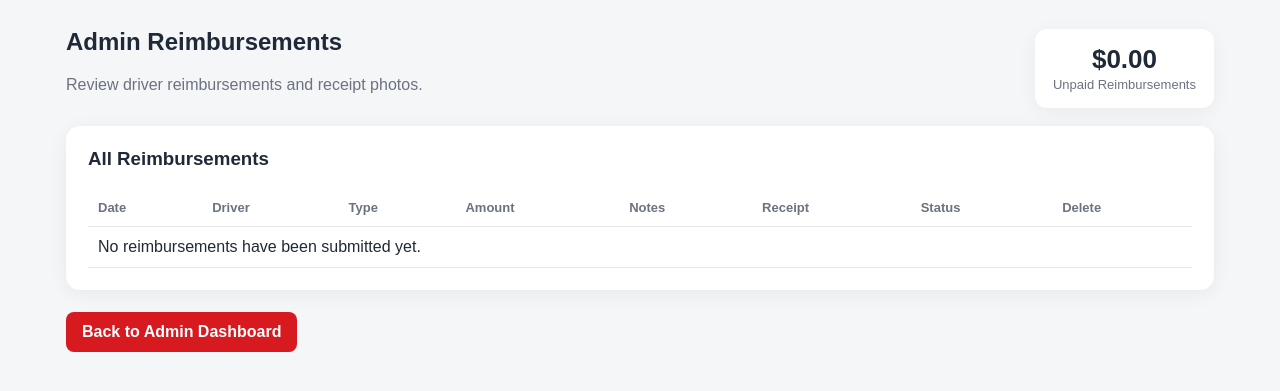
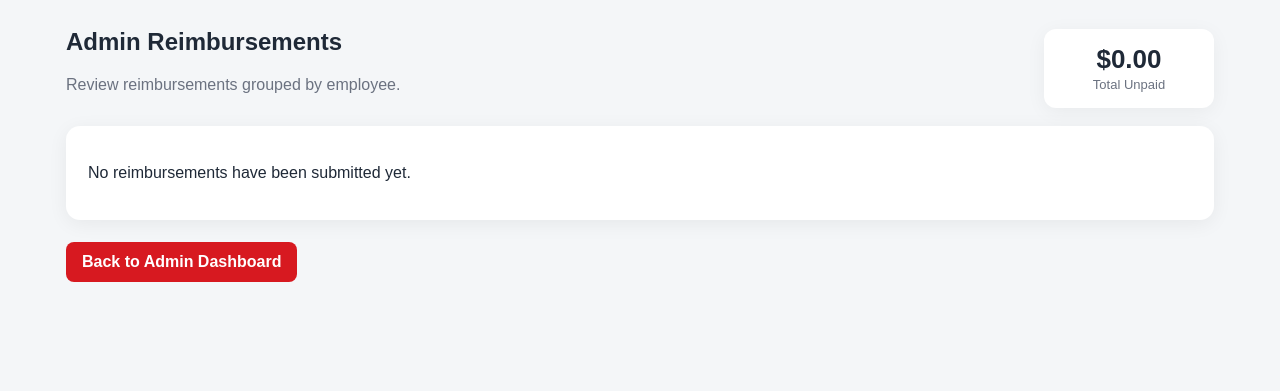
Before and after one commit to WellerTT/tnt-mileage-app, a Flask app: template templates/admin_reimbursements.html in a window 1280 px wide. Shown: the part 77-468 px from the top of the page. Run offline with Flask 3, Linux system fonts and the light colour scheme; the template is opened without the code that fills it, so the values that code supplies are empty; some libraries are stand-ins or nearby versions.

Commit message:
Update admin_reimbursements.html

```diff
--- a/templates/admin_reimbursements.html
+++ b/templates/admin_reimbursements.html
@@ -3,48 +3,114 @@
 {% block content %}
 
 <div class="top-row">
+
     <div>
         <h2>Admin Reimbursements</h2>
+
         <p class="muted">
-            Review driver reimbursements and receipt photos.
+            Review reimbursements grouped by employee.
         </p>
     </div>
 
     <div class="stat">
+
         <strong>
             ${{ "%.2f"|format(unpaid_total) }}
         </strong>
+
         <span>
-            Unpaid Reimbursements
+            Total Unpaid
         </span>
+
     </div>
+
 </div>
 
 
+{% set grouped = reimbursements|groupby("driver_name") %}
+
+
+{% for driver_name, driver_reimbursements in grouped %}
+
 <div class="card">
 
-    <h3>All Reimbursements</h3>
+    <div class="top-row">
+
+        <div>
+
+            <h3>
+                {{ driver_name }}
+            </h3>
+
+            <p class="muted">
+
+                {{ driver_reimbursements|length }}
+
+                reimbursement{% if driver_reimbursements|length != 1 %}s{% endif %}
+
+            </p>
+
+        </div>
+
+
+        <div class="stat">
+
+            {% set ns = namespace(total=0) %}
+
+            {% for r in driver_reimbursements %}
+
+                {% if r.status == "Unpaid" %}
+
+                    {% set ns.total = ns.total + r.amount %}
+
+                {% endif %}
+
+            {% endfor %}
+
+
+            <strong>
+                ${{ "%.2f"|format(ns.total) }}
+            </strong>
+
+            <span>
+                Employee Unpaid
+            </span>
+
+        </div>
+
+    </div>
+
 
     <div class="table-wrap">
 
         <table style="min-width: 1100px;">
 
             <thead>
+
                 <tr>
+
                     <th>Date</th>
-                    <th>Driver</th>
+
                     <th>Type</th>
+
                     <th>Amount</th>
+
                     <th>Notes</th>
+
                     <th>Receipt</th>
+
                     <th>Status</th>
+
                     <th>Delete</th>
+
                 </tr>
+
             </thead>
+
 
             <tbody>
 
-                {% for r in reimbursements %}
+                {% for r in driver_reimbursements %}
 
                 <tr>
 
@@ -52,25 +118,28 @@
                         {{ r.expense_date }}
                     </td>
 
-                    <td>
-                        {{ r.driver_name }}
-                    </td>
 
                     <td>
                         {{ r.expense_type }}
                     </td>
 
+
                     <td>
+
                         <strong>
                             ${{ "%.2f"|format(r.amount) }}
                         </strong>
+
                     </td>
+
 
                     <td>
                         {{ r.notes or "" }}
                     </td>
 
+
                     <td>
+
                         <a
                             href="{{ r.receipt_url }}"
                             target="_blank"
@@ -78,7 +147,9 @@
                         >
                             View Receipt
                         </a>
+
                     </td>
+
 
                     <td>
 
@@ -99,6 +170,7 @@
                                     Unpaid
                                 </option>
 
+
                                 <option
                                     value="Paid"
                                     {% if r.status == "Paid" %}selected{% endif %}
@@ -112,6 +184,7 @@
 
                     </td>
 
+
                     <td>
 
                         <form
@@ -122,6 +195,7 @@
 
                             <button
                                 type="submit"
+                                title="Delete reimbursement"
                                 style="
                                     background:#dc3545;
                                     color:white;
@@ -129,8 +203,10 @@
                                     border-radius:50%;
                                     width:30px;
                                     height:30px;
+                                    padding:0;
                                     font-size:20px;
                                     font-weight:bold;
+                                    line-height:28px;
                                     cursor:pointer;
                                 "
                             >
@@ -143,14 +219,6 @@
 
                 </tr>
 
-                {% else %}
-
-                <tr>
-                    <td colspan="8">
-                        No reimbursements have been submitted yet.
-                    </td>
-                </tr>
-
                 {% endfor %}
 
             </tbody>
@@ -160,6 +228,19 @@
     </div>
 
 </div>
+
+
+{% else %}
+
+<div class="card">
+
+    <p>
+        No reimbursements have been submitted yet.
+    </p>
+
+</div>
+
+{% endfor %}
 
 
 <div style="margin-top:20px;">
```
